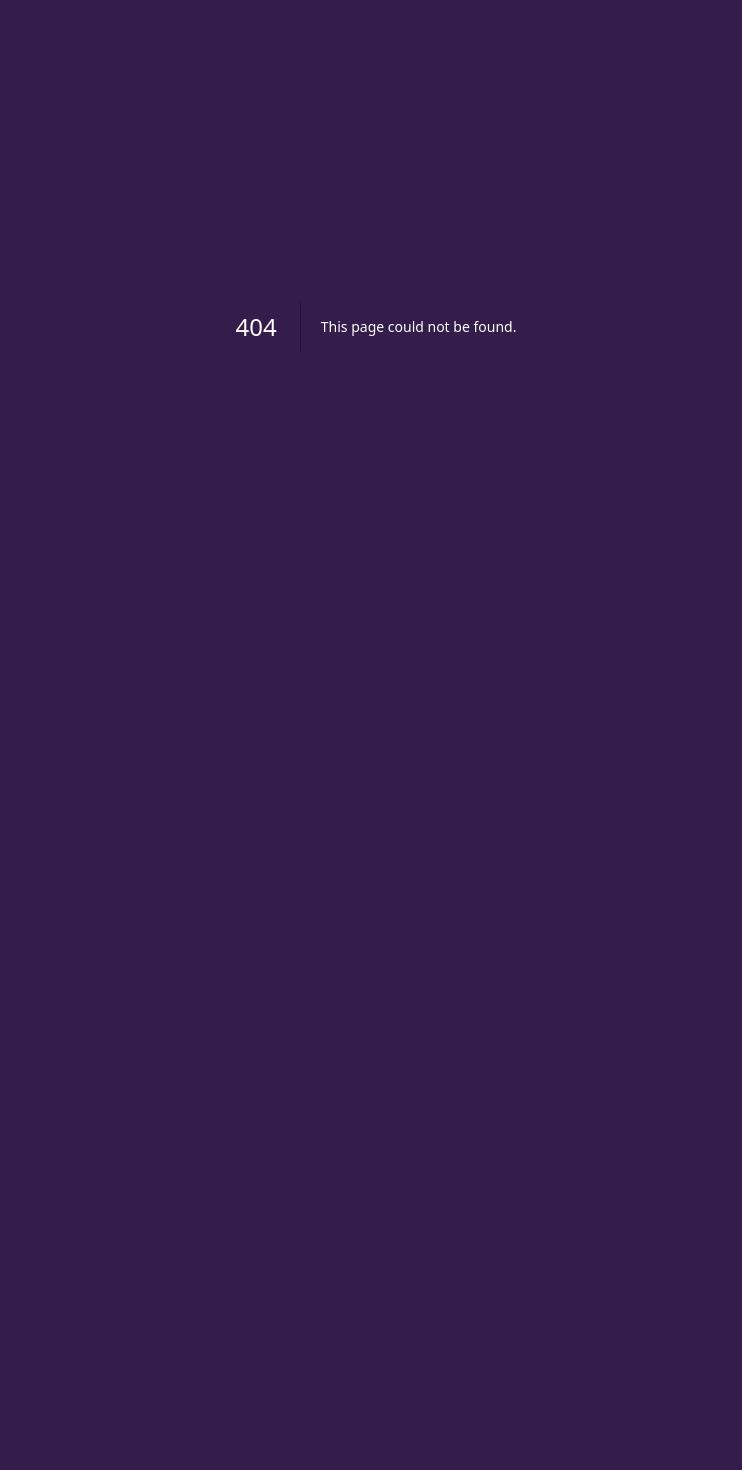
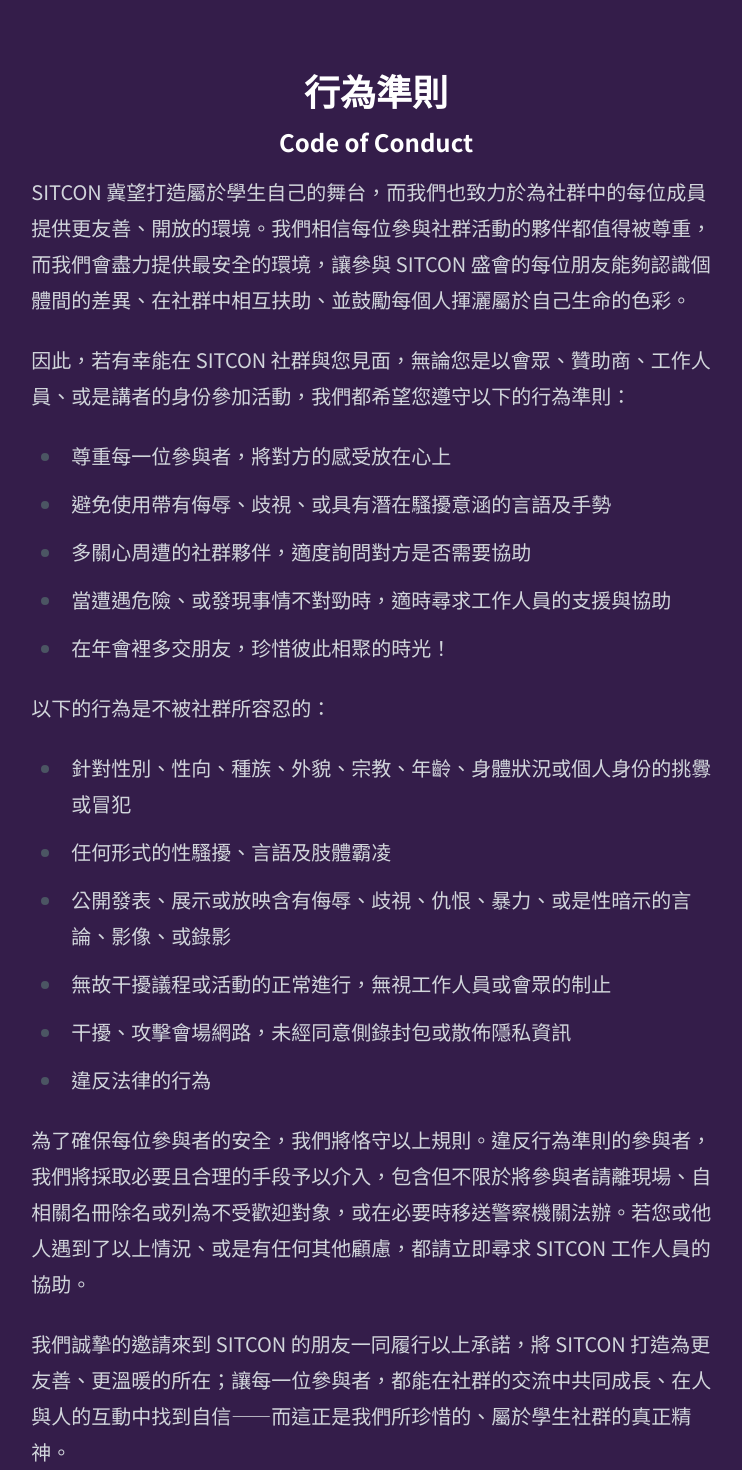
Before and after one commit to sitcon-tw/camp2024, a Next.js app: page /2023/coc in a window 1280 px wide. Before the commit this address had no page. Shown: the part 74-1544 px from the top of the page, without its empty margins (264-1006 px from the left). Before the commit the page ends 800 px from the top, so only its background shows below. Built offline with nearby package versions, Linux system fonts and the light colour scheme.

Commit message:
add coc page

```diff
--- a/components/Nav.tsx
+++ b/components/Nav.tsx
@@ -52,7 +52,7 @@ export default function Nav() {
     { href: '/#application-info', text: '報名資訊' },
     { href: '/#events', text: '課程活動' },
     { href: '/', text: '過往紀錄' },
-    { href: '/', text: '行為準則' },
+    { href: '/coc', text: '行為準則' },
     { href: '/teams', text: '籌備團隊' },
   ]
   return (
--- a/package.json
+++ b/package.json
@@ -22,5 +22,8 @@
     "react-dom": "18.2.0",
     "tailwindcss": "3.3.1",
     "typescript": "5.0.4"
+  },
+  "devDependencies": {
+    "@tailwindcss/typography": "^0.5.9"
   }
 }
--- /dev/null
+++ b/pages/coc.tsx
@@ -0,0 +1,31 @@
+import SectionTitle from "../components/SectionTitle";
+export default function Records() {
+  return (
+    <>
+      <SectionTitle id="coc">行為準則</SectionTitle>
+      <h2 className="text-center text-2xl font-bold -mt-4 mb-4">Code of Conduct</h2>
+      <div className="container prose prose-invert lg:prose-xl">
+        <p>SITCON 冀望打造屬於學生自己的舞台，而我們也致力於為社群中的每位成員提供更友善、開放的環境。我們相信每位參與社群活動的夥伴都值得被尊重，而我們會盡力提供最安全的環境，讓參與 SITCON 盛會的每位朋友能夠認識個體間的差異、在社群中相互扶助、並鼓勵每個人揮灑屬於自己生命的色彩。</p>
+        <p>因此，若有幸能在 SITCON 社群與您見面，無論您是以會眾、贊助商、工作人員、或是講者的身份參加活動，我們都希望您遵守以下的行為準則：</p>
+        <ul>
+          <li>尊重每一位參與者，將對方的感受放在心上</li>
+          <li>避免使用帶有侮辱、歧視、或具有潛在騷擾意涵的言語及手勢</li>
+          <li>多關心周遭的社群夥伴，適度詢問對方是否需要協助</li>
+          <li>當遭遇危險、或發現事情不對勁時，適時尋求工作人員的支援與協助</li>
+          <li>在年會裡多交朋友，珍惜彼此相聚的時光！</li>
+        </ul>
+        <p>以下的行為是不被社群所容忍的：</p>
+        <ul>
+          <li>針對性別、性向、種族、外貌、宗教、年齡、身體狀況或個人身份的挑釁或冒犯</li>
+          <li>任何形式的性騷擾、言語及肢體霸凌</li>
+          <li>公開發表、展示或放映含有侮辱、歧視、仇恨、暴力、或是性暗示的言論、影像、或錄影</li>
+          <li>無故干擾議程或活動的正常進行，無視工作人員或會眾的制止</li>
+          <li>干擾、攻擊會場網路，未經同意側錄封包或散佈隱私資訊</li>
+          <li>違反法律的行為</li>
+        </ul>
+        <p>為了確保每位參與者的安全，我們將恪守以上規則。違反行為準則的參與者，我們將採取必要且合理的手段予以介入，包含但不限於將參與者請離現場、自相關名冊除名或列為不受歡迎對象，或在必要時移送警察機關法辦。若您或他人遇到了以上情況、或是有任何其他顧慮，都請立即尋求 SITCON 工作人員的協助。</p>
+        <p>我們誠摯的邀請來到 SITCON 的朋友一同履行以上承諾，將 SITCON 打造為更友善、更溫暖的所在；讓每一位參與者，都能在社群的交流中共同成長、在人與人的互動中找到自信——而這正是我們所珍惜的、屬於學生社群的真正精神。</p>
+      </div>
+    </>
+  )
+}
--- a/tailwind.config.js
+++ b/tailwind.config.js
@@ -21,5 +21,5 @@ module.exports = {
       },
     },
   },
-  plugins: [],
+  plugins: [require('@tailwindcss/typography'),],
 }
```
Also changed, not shown: 1 other file (tests, documents, lock files or other folders).
